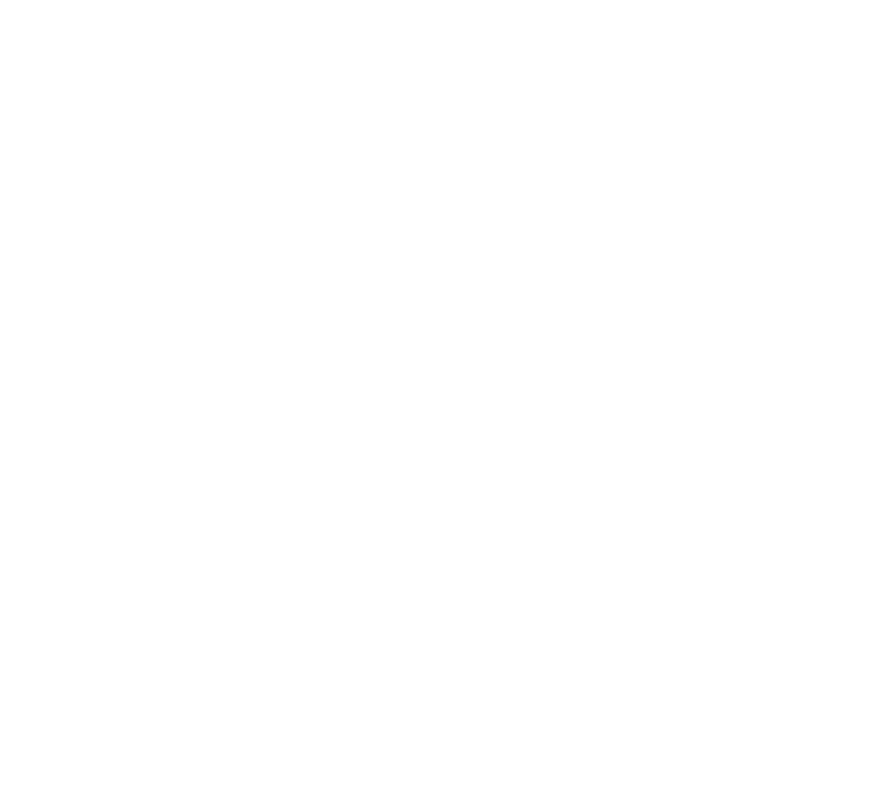
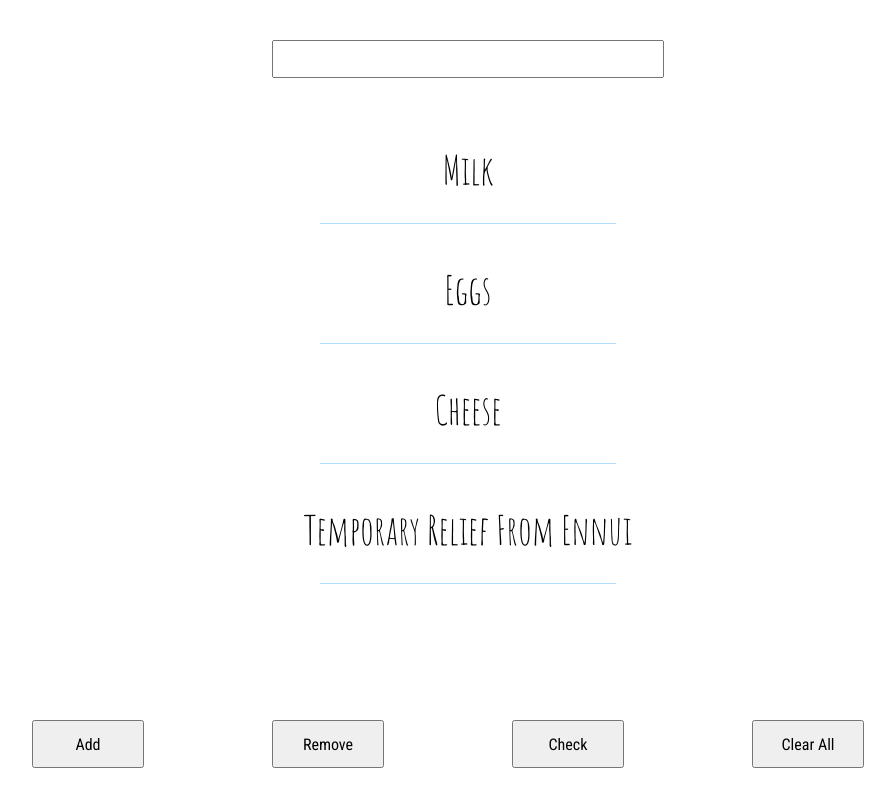
Before and after one commit to Sandhage/shopping-list, a plain HTML site: page index.html in a window 1280 px wide. Shown: the whole page, without its empty margins (192-1087 px from the left). Drawn offline with nearby package versions, Linux system fonts and the light colour scheme.

Commit message:
Setting up the base html/css.

```diff
--- a/css/main.css
+++ b/css/main.css
@@ -0,0 +1,84 @@
+/* Body and Background */
+body {
+ background-color: white;
+}
+.main {
+	box-sizing: border-box;
+	display: block;
+	height: 60rem;
+	width: 80%;
+	margin-left: auto;
+	margin-right: auto;
+	background-color: white;
+}
+
+/* Text Input */
+.input-container {
+	box-sizing: border-box;
+	width: 80%;
+	height: 7em;
+	padding: 2em;
+/*	border: 1px solid steelblue;*/
+	position: fixed;
+	top: 0;
+	z-index: 9999;
+	background-color: white;
+}
+.input-container .input-form {
+	margin-top: 0.5rem;
+	width: 40%;
+	margin-left: auto;
+	margin-right: auto;
+	padding-left: 2em;
+}
+.input-form input {
+	width: 100%;
+	height: 2rem;
+}
+
+/* List Items */
+.list-container {
+	text-align: center;
+	padding-top: 8em;
+	font-family: 'Amatic SC', cursive;
+}
+.list-container li {
+	list-style: none;
+	padding-bottom: 0.5em;
+	font-size: 2.5em;
+}
+.list-container ul > hr {
+	border: 0;
+	border-top: 1px solid #b2dfff;
+	max-width: 30%;
+	margin-left: auto;
+	margin-right: auto;
+	padding-bottom: 2em;
+}
+
+/* Buttons */
+.button-container {
+	/* flex declarations */
+	display: flex;
+	justify-content: center;
+	/* display declarations */
+	position: fixed;
+	bottom: 0;
+	z-index: 9999;
+	box-sizing: border-box;
+	width: 80%;
+	height: 7em;
+	padding: 2em;
+	background-color: white;
+}
+.button-container button {
+	width: 20%;
+	min-width: 5em;
+	max-width: 7em;
+	margin-left: auto;
+	margin-right: auto;
+	font-family: 'Roboto Condensed', sans-serif;
+}
+button:hover {
+	cursor: pointer;
+}
--- a/index.html
+++ b/index.html
@@ -3,12 +3,37 @@
 <head>
 	<meta charset="UTF-8">
 	<title>Shopping List</title>
+	<link href='https://fonts.googleapis.com/css?family=Amatic+SC:400,700|Roboto+Condensed' rel='stylesheet' type='text/css'>
 	<link rel="stylesheet" type="text/css" href="css/normalize.css">
 	<link rel="stylesheet" type="text/css" href="css/main.css">
 	<script type="text/javascript" src="https://code.jquery.com/jquery.min.js"></script>
 	<script type="text/javascript" src="js/app.js"></script>
 </head>
 <body>
-
+	<div class="main">
+		<div class="input-container">
+			<form class="input-form">
+				<input type="text">
+			</form>
+		</div>
+		<div class="list-container">
+			<ul>
+				<li>Milk</li>
+				<hr  />
+				<li>Eggs</li>
+				<hr  />
+				<li>Cheese</li>
+				<hr  />
+				<li>Temporary Relief From Ennui</li>
+				<hr  />
+			</ul>
+		</div>
+		<div class="button-container">
+			<button class="add">Add</button>
+			<button class="remove">Remove</button>
+			<button class="check">Check</button>
+			<button class="clear-all">Clear All</button>
+		</div>
+	</div>
 </body>
 </html>
```
